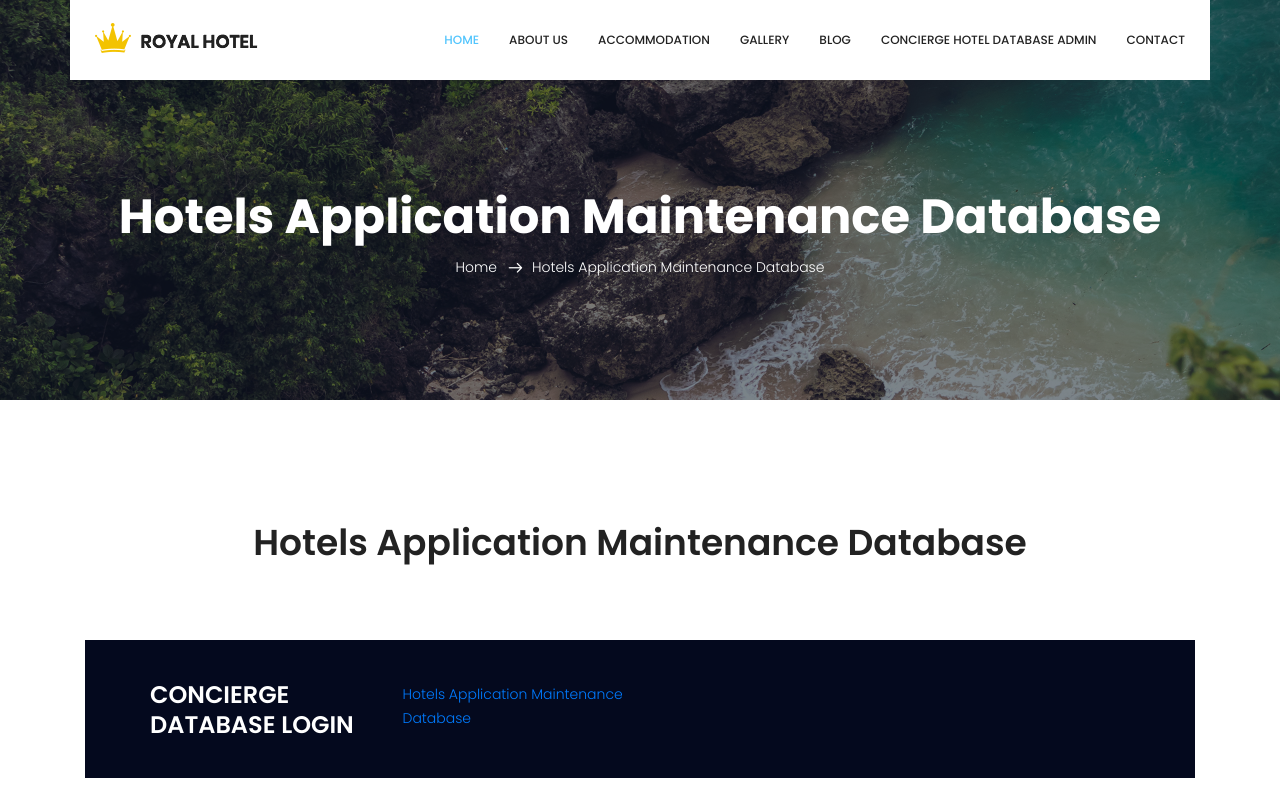
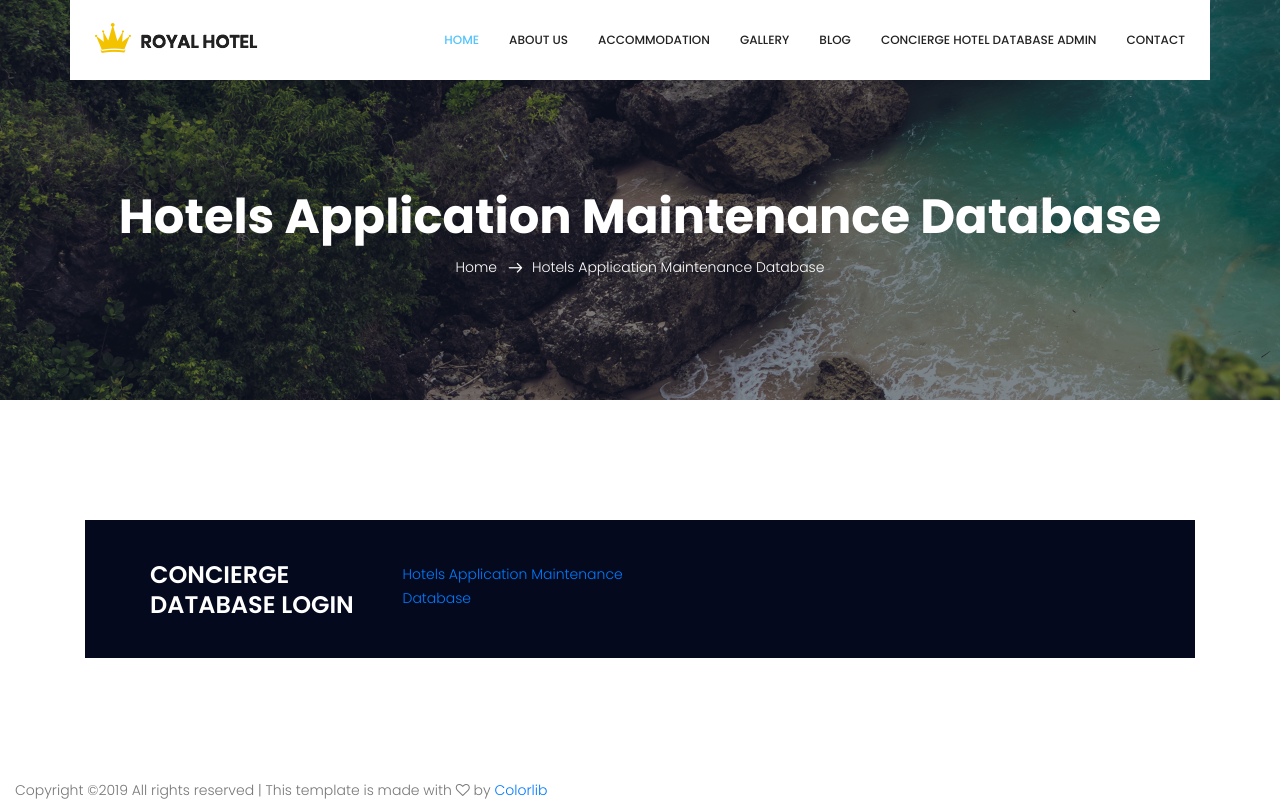
Before and after one commit to hbono2019/HotelProjects, a Django app: page /elements/ in a window 1280 px wide. Shown: the top 805 px of the page. Run offline with Django 3.2, Linux system fonts and the light colour scheme; some libraries are stand-ins or nearby versions.

Commit message:
Thirty Eighth deployment removed header from elements.html
Signed-off-by: hbono2019 <D18129993@mytudublin.ie>

```diff
--- a/templates/elements.html
+++ b/templates/elements.html
@@ -70,9 +70,6 @@
 		<!--================Hotels Application Maintenance  Start =================-->
         <section class="database_area section_gap">
             <div class="container">
-                <div class="section_title text-center">
-                    <h2 class="title_color">Hotels Application Maintenance Database</h2>
-                </div>
                 <div class="hotel_database position">
                       <div class="container">
                             <div class="hotel_booking_table">
```
